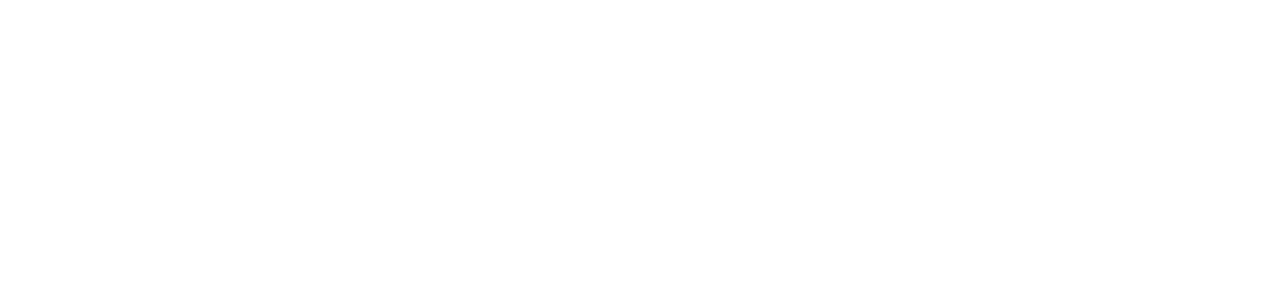
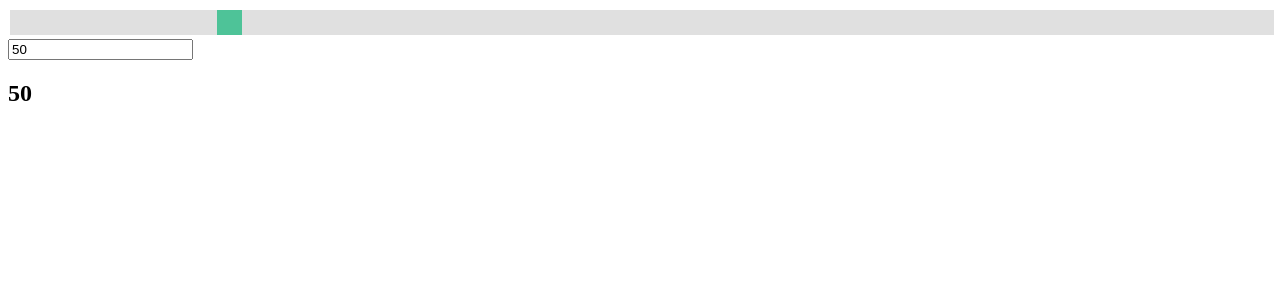
Before and after one commit to Chadishandsome/RON-consumer-goods-calculator, a React (Vite) app: page / in a window 1280 px wide. Shown: the top 300 px of the page. Built offline with nearby package versions, Linux system fonts and the light colour scheme.

Commit message:
added slider component

```diff
--- a/src/App.jsx
+++ b/src/App.jsx
@@ -1,11 +1,14 @@
 import { useState } from 'react'
 import './App.css'
+
+import Slider from './components/Slider'
 
 function App() {
   const [count, setCount] = useState(0)
 
   return (
     <>
+      <Slider minVal={0} maxVal={300}></Slider>
     </>
   )
 }
--- /dev/null
+++ b/src/components/Slider.css
@@ -0,0 +1,38 @@
+.slidecontainer {
+  width: 100%; /* Width of the outside container */
+}
+
+/* The slider itself */
+.slider {
+  -webkit-appearance: none;  /* Override default CSS styles */
+  appearance: none;
+  width: 100%; /* Full-width */
+  height: 25px; /* Specified height */
+  background: #d3d3d3; /* Grey background */
+  outline: none; /* Remove outline */
+  opacity: 0.7; /* Set transparency (for mouse-over effects on hover) */
+  -webkit-transition: .2s; /* 0.2 seconds transition on hover */
+  transition: opacity .2s;
+}
+
+/* Mouse-over effects */
+.slider:hover {
+  opacity: 1; /* Fully shown on mouse-over */
+}
+
+/* The slider handle (use -webkit- (Chrome, Opera, Safari, Edge) and -moz- (Firefox) to override default look) */
+.slider::-webkit-slider-thumb {
+  -webkit-appearance: none; /* Override default look */
+  appearance: none;
+  width: 25px; /* Set a specific slider handle width */
+  height: 25px; /* Slider handle height */
+  background: #04AA6D; /* Green background */
+  cursor: pointer; /* Cursor on hover */
+}
+
+.slider::-moz-range-thumb {
+  width: 25px; /* Set a specific slider handle width */
+  height: 25px; /* Slider handle height */
+  background: #04AA6D; /* Green background */
+  cursor: pointer; /* Cursor on hover */
+}
--- /dev/null
+++ b/src/components/Slider.jsx
@@ -0,0 +1,23 @@
+import React from 'react'
+import './Slider.css'
+import { useState } from 'react'
+
+function Slider({minVal, maxVal}) {
+
+  const [value, setValue] = useState(50)
+
+  const handleChange = (e) => {
+    const newValue = e.target.value;
+    newValue >= minVal && newValue <= maxVal? setValue(newValue) : newValue >= maxVal? setValue(maxVal): setValue(minVal);
+  }
+
+  return (
+    <div className="slidecontainer">
+      <input className="slider" type="range" min={minVal} max={maxVal} value={value} step={1} onChange={handleChange}/>
+      <input type="text" name="" id="" value={value} onChange={handleChange}/>
+      <h2>{value}</h2>
+    </div>
+  )
+}
+
+export default Slider
```
